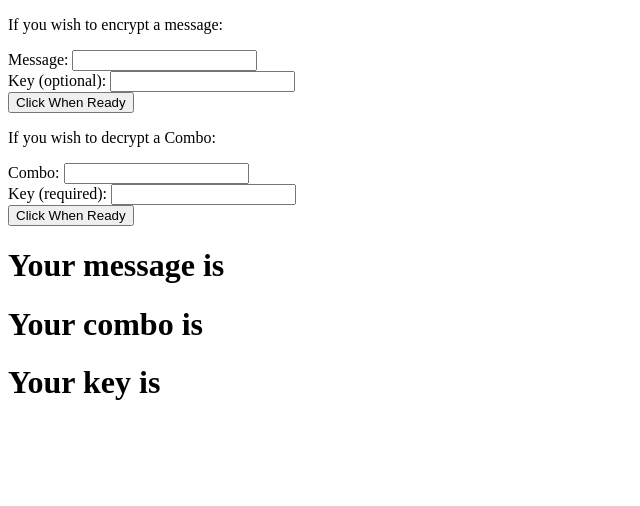
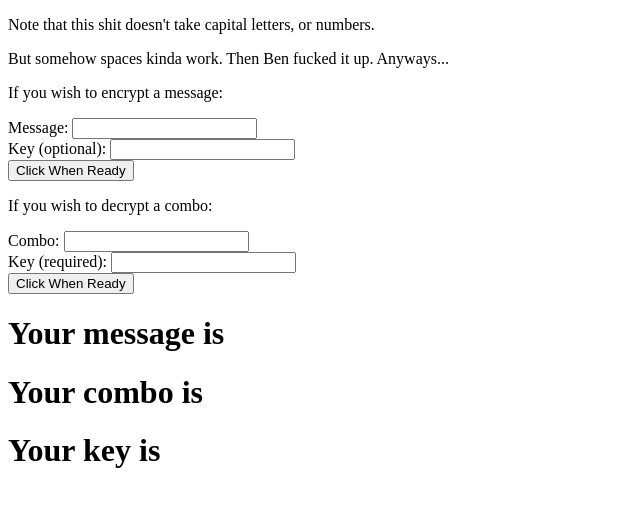
Before and after one commit to bradleymoore111/Encryption, a plain HTML site: page index.html in a window 1280 px wide. Shown: the whole page, without its empty margins (0-640 px from the left). Drawn offline with Linux system fonts and the light colour scheme; a script that the page names is missing.

Commit message:
final edits

```diff
--- a/index.html
+++ b/index.html
@@ -1,6 +1,11 @@
 <!DOCTYPE html>
 <html>
-
+	<p>
+		Note that this shit doesn't take capital letters, or numbers.
+	</p>
+	<p>
+		But somehow spaces kinda work. Then Ben fucked it up. Anyways...
+	</p>
 	<p>
 		If you wish to encrypt a message:
 	</p>
@@ -10,7 +15,7 @@
 		<input id="clickEncrypt" value="Click When Ready" type="button" name="submit" onClick="cclickEncrypt()">
 	</form>
 	<p>
-		If you wish to decrypt a Combo:
+		If you wish to decrypt a combo:
 	</p>
 	<form>
 		Combo: <input id="decryptCombo" type="text" name="decryptCombo"><br>
```
